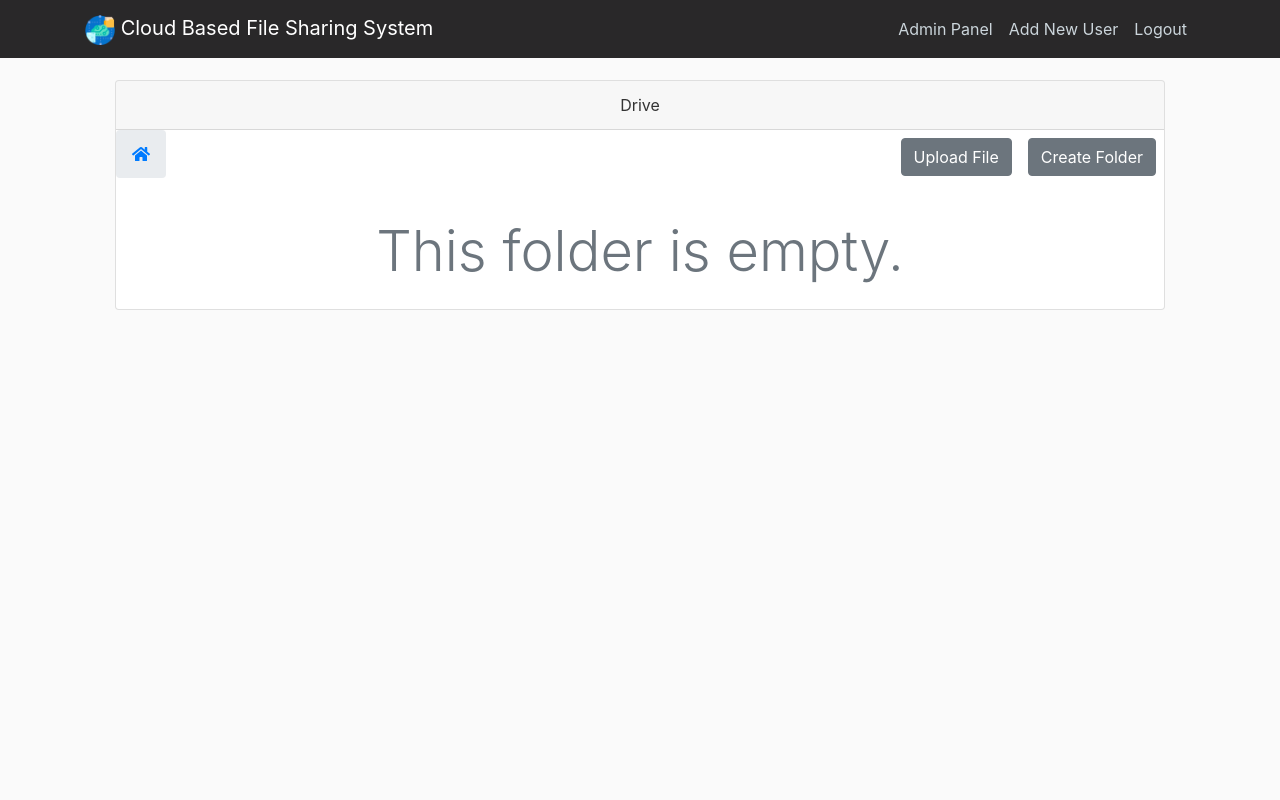
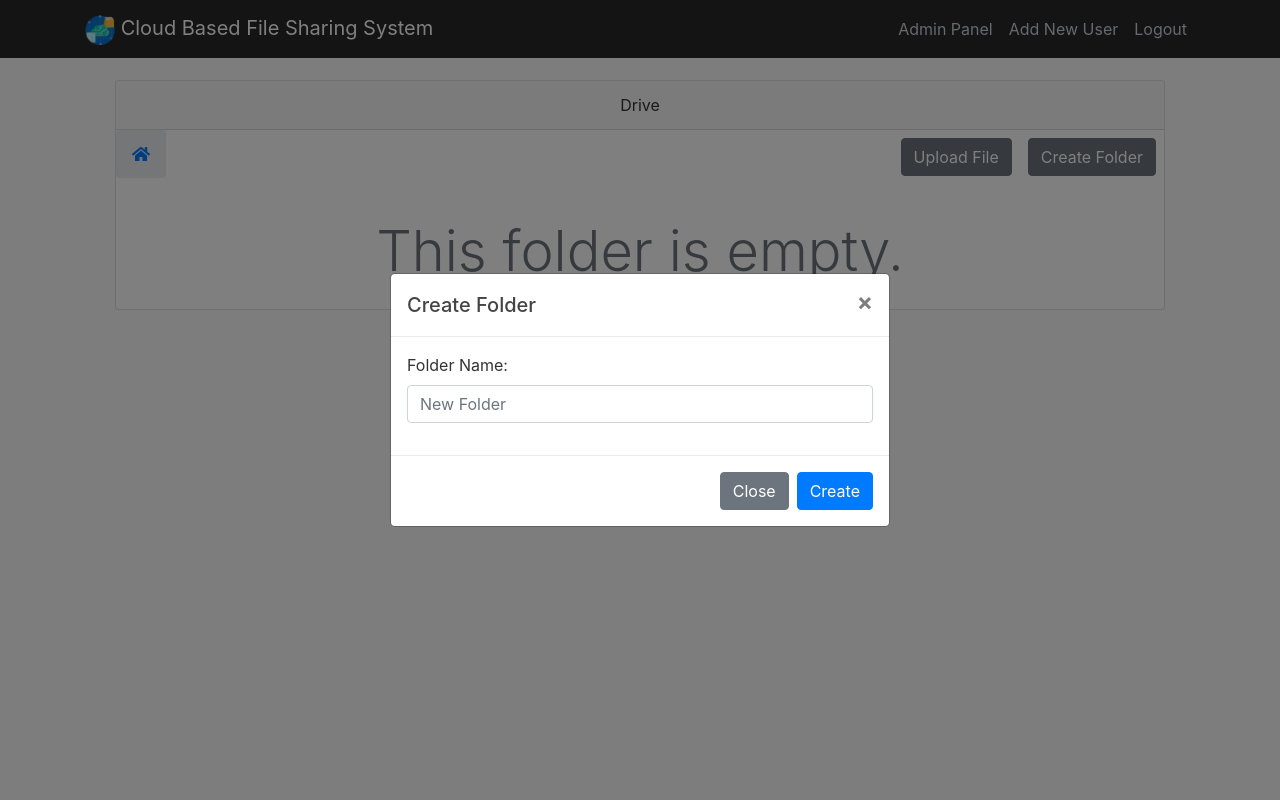
Before and after one commit to Arslan374/cb_FSS, a Django app: page /drive/ in a window 1280 px wide, after a click on "Create Folder". Run offline with Django 3.2, Linux system fonts and the light colour scheme; the visitor is signed in with stand-in values (Sample User, id 1); data comes from the database, SQL or seed files in the repository; data that the repository does not hold is empty; some libraries are stand-ins or nearby versions.

Commit message:
Upload file function is added

```diff
--- a/cloud/templates/cloud/drive.html
+++ b/cloud/templates/cloud/drive.html
@@ -15,7 +15,7 @@
                         {% for i,b in bread %}
                         {% if i == 0 %}
                         <li class="breadcrumb-item"><a href="{% url 'drive' %}?id={{b.id}}"><i class="fas fa-home"></i>
-                        </a></li>
+                            </a></li>
                         {% elif i == n_bread %}
                         <li class="breadcrumb-item active" aria-current="page">{{b.name}}</li>
 
@@ -29,30 +29,36 @@
                 <div class="d-flex flex-row-reverse">
 
                     <div class="p-2">
-                        <button type="button" class="btn btn-secondary" data-toggle="modal" data-target="#CreateFolderModal">Create Folder</button>
+                        <button type="button" class="btn btn-secondary" data-toggle="modal"
+                            data-target="#CreateFolderModal">Create Folder</button>
                     </div>
 
                     <div class="p-2">
-                        <button type="button" class="btn btn-secondary" data-toggle="modal" data-target="#UploadFileModal">Upload File</button>
+                        <button type="button" class="btn btn-secondary" data-toggle="modal"
+                            data-target="#UploadFileModal">Upload File</button>
                     </div>
 
                 </div>
 
             </div>
             <!-- file folder div  -->
-            <div class="d-flex p-4">
+            <div class="d-flex flex-wrap p-4">
                 {% if not empty %}
                 <!-- Folder Card -->
                 {% for d in folders %}
-                <div class="card m-2" style="width: 10rem;">
-
-                    <img class="card-img-top m-auto p-1" src="{% static '/img/folder.png' %}" alt="Folder Icon" style="width: 6rem;">
+                <div class="card m-2 text-center" style="width: 10rem;">
+                    <div class="card-img-top m-auto p-1">
+                    <a href="{% url 'drive' %}?id={{d.id}}">
+                        <img class="" src="{% static '/img/folder.png' %}" alt="Folder Icon"
+                            style="width: 6rem;">
+                    </a></div>
                     <div class="card-body d-flex justify-content-between">
-                        <a href="{% url 'drive' %}?id={{d.id}}"">
-                            <h5 class="card-title">{{d.name}}</h5>
+                        <a href="{% url 'drive' %}?id={{d.id}}">
+                            <h5 class=" card-title text-truncate" data-toggle="tooltip" title="{{d.name}}">{{d.name}}</h5>
                         </a>
                         <div class="dropdown">
-                            <button type="button" class="btn btn-light" data-toggle="dropdown"> <i class="fas fa-ellipsis-v"></i> </button>
+                            <button type="button" class="btn btn-light" data-toggle="dropdown"> <i
+                                    class="fas fa-ellipsis-v"></i> </button>
                             <div class="dropdown-menu" aria-labelledby="dropdownMenuButton">
                                 <a class="dropdown-item" href="#">Rename</a>
                                 <a class="dropdown-item" href="#">Delete</a>
@@ -66,12 +72,14 @@
                 {% for f in files %}
                 <div class="card m-2" style="width: 10rem;">
 
-                    <img class="card-img-top m-auto p-1" src="{% static '/img/file.png' %}" alt="File Icon" style="width: 6rem;">
+                    <img class="card-img-top m-auto p-1" src="{% static '/img/file.png' %}" alt="File Icon"
+                        style="width: 6rem;">
                     <div class="card-body d-flex justify-content-around">
-                        <h5 class="card-title">{{f.filename}}</h5>
+                        <h5 class="card-title text-truncate" data-toggle="tooltip" title="{{f.filename}}">{{f.filename}}</h5>
 
                         <div class="dropdown">
-                            <button type="button" class="btn btn-light" data-toggle="dropdown"> <i class="fas fa-ellipsis-v"></i> </button>
+                            <button type="button" class="btn btn-light" data-toggle="dropdown"> <i
+                                    class="fas fa-ellipsis-v"></i> </button>
                             <div class="dropdown-menu" aria-labelledby="dropdownMenuButton">
                                 <a class="dropdown-item" href="{% url 'file' f.pk %}" download>Download</a>
                                 <a class="dropdown-item" href="#">Share</a>
@@ -95,7 +103,73 @@
 
         </div>
 
+    </div>
+</div>
+
+
+<!-- Create Folder Modal -->
+<div class="modal fade" id="CreateFolderModal" tabindex="-1" role="dialog" aria-labelledby="exampleModalCenterTitle"
+    aria-hidden="true">
+    <div class="modal-dialog modal-dialog-centered" role="document">
+        <div class="modal-content">
+            <div class="modal-header">
+                <h5 class="modal-title" id="exampleModalLongTitle">Create Folder</h5>
+                <button type="button" class="close" data-dismiss="modal" aria-label="Close">
+                    <span aria-hidden="true">&times;</span>
+                </button>
+            </div>
+            <form>
+                <div class="modal-body">
+
+                    <div class="form-group">
+                        <label for="newFolderName">Folder Name:</label>
+                        <input type="text" class="form-control" id="newFolderName" placeholder="New Folder">
+                    </div>
+
+                </div>
+                <div class="modal-footer">
+                    <button type="button" class="btn btn-secondary" data-dismiss="modal">Close</button>
+                    <button type="button" type="submit" class="btn btn-primary">Create</button>
+                </div>
+            </form>
         </div>
     </div>
 </div>
+
+
+<!-- File Upload Modal -->
+<div class="modal fade" id="UploadFileModal" tabindex="-1" role="dialog">
+    <div class="modal-dialog modal-dialog-centered" role="document">
+        <div class="modal-content">
+            <div class="modal-header">
+                <h5 class="modal-title" id="exampleModalLongTitle">Upload File</h5>
+                <button type="button" class="close" data-dismiss="modal" aria-label="Close">
+                    <span aria-hidden="true">&times;</span>
+                </button>
+            </div>
+            <form method="post" enctype="multipart/form-data" action="{% url 'file_upload' %}">
+            {% csrf_token %}
+                <div class="modal-body">
+
+                    <div class="input-group mb-3">
+                        <input type="hidden"  name="folder-id" value="{{ current_folder.id }}">
+                        <!-- <div class="custom-file">
+                            <input type="file" class="custom-file-input" id="newFile" name="user-file">
+                            <label class="custom-file-label" for="newFile">Choose file</label>
+                        </div> -->
+                        <input type="file" name="user-file">
+                    </div>
+
+                </div>
+                <div class="modal-footer">
+                    <button type="button" class="btn btn-secondary" data-dismiss="modal">Close</button>
+                    <button type="submit" class="btn btn-primary">Upload</button>
+                </div>
+            </form>
+        </div>
+    </div>
+</div>
+
+
+</div>
 {% endblock content %}
--- a/cloud/urls.py
+++ b/cloud/urls.py
@@ -3,11 +3,13 @@ from django.urls import path
 from .views import (
     home,
     drive,
+    file_upload,
     DownloadFile
 )
 
 urlpatterns = [
     path('', home, name='home'),
     path('drive/', drive, name='drive'),
+    path('file/upload/', file_upload, name='file_upload'),
     path('file/<int:pk>/', DownloadFile.as_view(), name='file')
 ]
--- a/cloud/views.py
+++ b/cloud/views.py
@@ -1,7 +1,7 @@
 import os
 from users import views
 from django.forms.models import model_to_dict
-from django.http import HttpResponseNotFound
+from django.http import HttpResponseRedirect
 from django.shortcuts import render, redirect
 from django.contrib.auth.decorators import login_required
 from django.contrib.auth.models import User
@@ -63,12 +63,36 @@ def drive(request):
     bread.append(top_dir)
     bread.reverse()
     bread = [i for i in enumerate(bread)]
+    context['current_folder'] = current_folder
     context['folders'] = folders_list
     context['files'] = files_list
     context['bread'] = bread
     context['n_bread'] = len(bread)-1
     context['empty'] = (len(folders_list) == 0) and (len(files_list) == 0)
     return render(request, 'cloud/drive.html', context)
+
+
+@login_required
+def file_upload(request):
+    r_id = 0
+    if request.method == 'POST' and request.FILES['user-file']:
+        f = request.FILES['user-file']
+        folder_id = int(request.POST.get('folder-id'))
+        folder = Folder.objects.filter(user=request.user, id=folder_id)
+        if folder.exists():
+            folder = folder.first()
+            r_id = folder_id
+            new_file = File.objects.create(
+                user=request.user,
+                folder=folder,
+                file=f
+            )
+            new_file.save()
+            print(f"Save: ")
+        else:
+            print("no folder")
+
+    return redirect(f'/drive/?id={r_id}')
 
 
 class DownloadFile(PrivateStorageDetailView):
```
